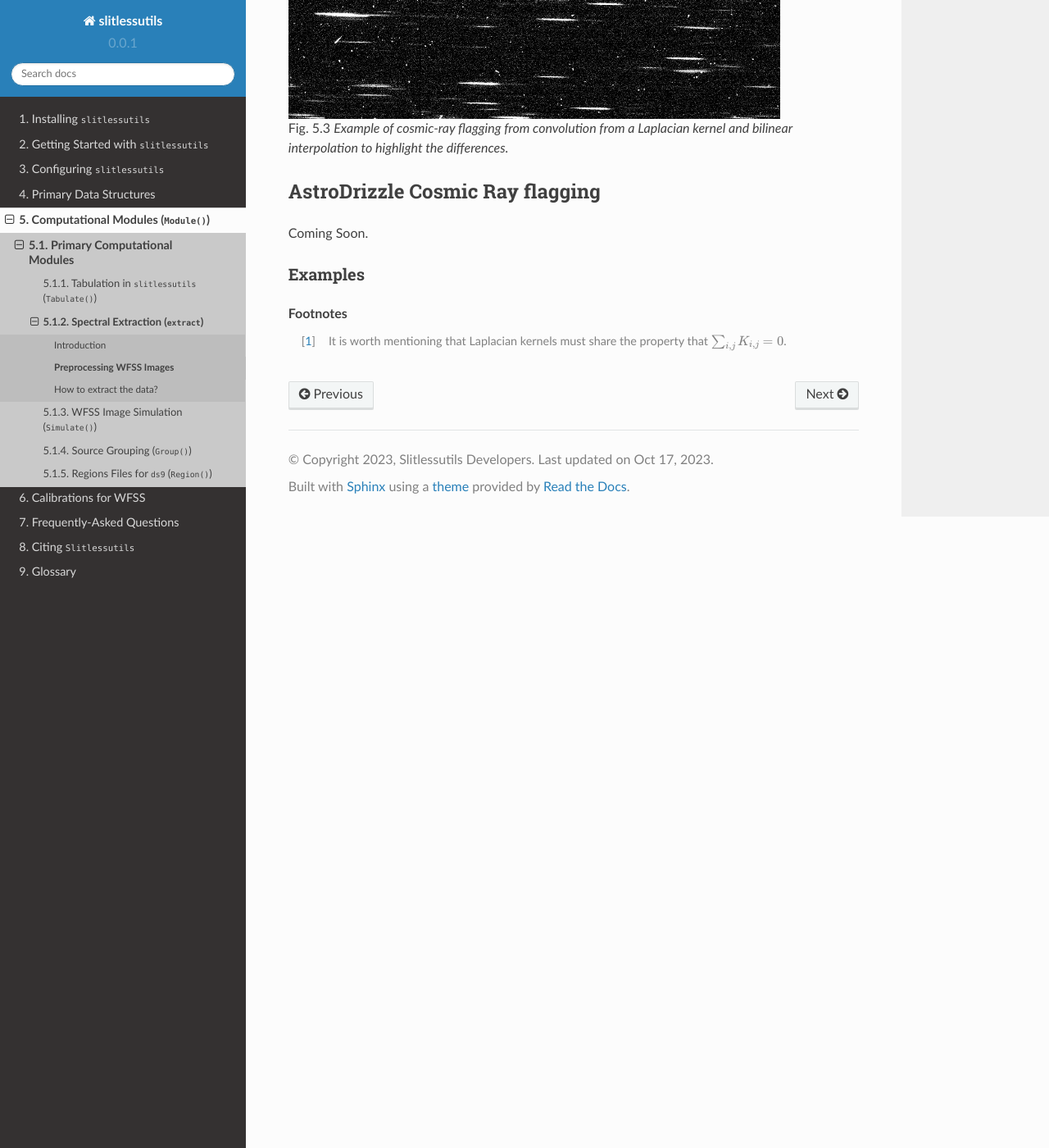
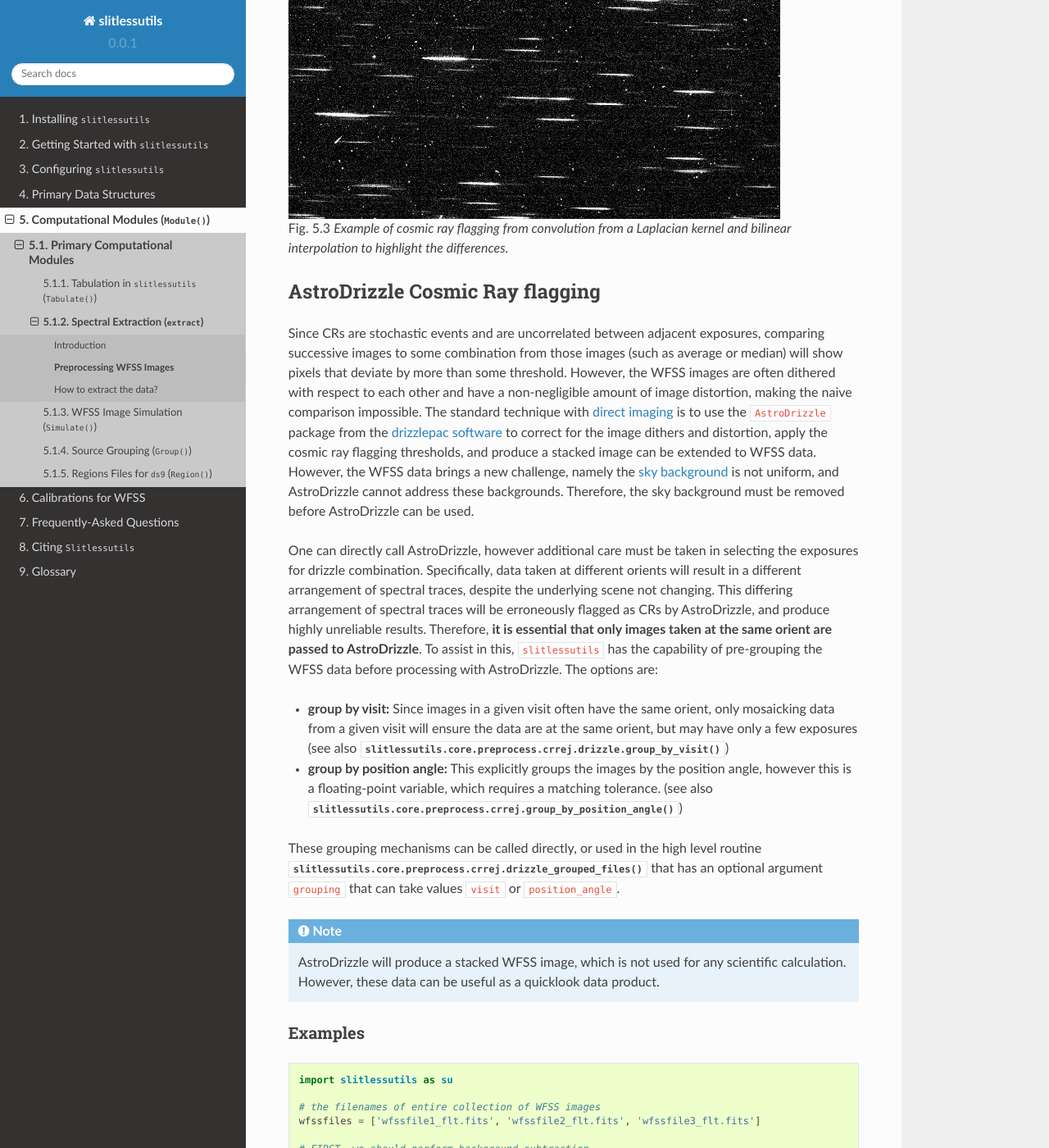
Before and after one commit to spacetelescope/slitlessutils, a Sphinx documentation site: the page built from docs/cosmicrays.rst, in a window 1280 px wide and 1400 px high, scrolled down 2119 px. Shown: the whole window at 82% size. Built offline with Sphinx 7.4.7 and the Read the Docs theme 2.0.0, drawn with Linux system fonts in a browser that asks for light colours; the version number is read from the project's files by our own code; some of the changed text lies outside the part shown.

Commit message:
first pass in cr-driz rst (#52)
* first pass in cr-driz rst

* fixing code directive

* fixing links

* fixed minor typos

* updating faq layout

* Update docs/glossary.rst

Co-authored-by: Ricky O'Steen <39831871+rosteen@users.noreply.github.com>

* Update docs/cosmicrays.rst

Co-authored-by: Ricky O'Steen <39831871+rosteen@users.noreply.github.com>

* Update docs/cosmicrays.rst

Co-authored-by: Ricky O'Steen <39831871+rosteen@users.noreply.github.com>

* Update docs/cosmicrays.rst

Co-authored-by: Ricky O'Steen <39831871+rosteen@users.noreply.github.com>

---------

Co-authored-by: Ricky O'Steen <39831871+rosteen@users.noreply.github.com>

```diff
--- a/docs/cosmicrays.rst
+++ b/docs/cosmicrays.rst
@@ -6,46 +6,32 @@ Cosmic Rays
 Introduction
 ------------
 
-Cosmic rays (CRs) are high energy particles that may often impart a
-large amount of charge that is unpredictable and has a
-characteristically sharp spatial profile.  For the multiaccum infrared
-detectors, the up-the-ramp sampling can flag the overwhelming majority
-of these events and populate the data-quality arrays (DQAs), the CCDs
-do not have any analogous flagging algorithms.  In this case, there
-are effectively two options for identifying pixels that
+:term:`Cosmic rays (CRs)<cosmic ray>` are high energy particles that may often impart a large amount of charge that is unpredictable and has a characteristically sharp spatial profile.  For the multiaccum infrared detectors, the up-the-ramp sampling can flag the overwhelming majority of these events and populate the :term:`data-quality arrays (DQAs)<data-quality array>`, the CCDs do not have any analogous flagging algorithms.  In this case, there are effectively two options for identifying pixels that
 
 #. deviate by some threshold between independent exposures; or
 
 #. have the sharp spatial profile.
 
-The former method is the canonical approach for standard imaging, but
-for grism data, this approach gets additionally complicated. At
-present, `slitlessutils` has tools to flag pixels based on the profile
-shapes.
+The former method is the canonical approach for standard imaging, but for WFSS data, this approach gets additionally complicated. At present, `slitlessutils` has tools to flag pixels based on the profile shapes.
+
+.. note::
+   Slitlessutils does not interpolate over cosmic rays, instead it assumes the data-quality array has been updated to reflect this pixel does not contain valid data.
 
 
 Edge Detection with Laplacians
 ------------------------------
 
-Detecting sharp edges in imaging has long been a subject of computer
-vision research, and one common technique is to identify regions where
-the flux distribution (:math:`I`) changes concavity.  This can be
-achieved by finding where the second derivative goes to zero, and the
-second derivative is given as the Laplacian:
+Detecting sharp edges in imaging has long been a subject of computer vision research, and one common technique is to identify regions where the flux distribution (:math:`I`) changes concavity.  This can be achieved by finding where the second derivative goes to zero, and the second derivative is given as the Laplacian:
 
 .. math::
    \nabla^2 I = \frac{\partial^2 I}{\partial x^2}+\frac{\partial^2 I}{\partial y^2}.
 
-For a pixelated light distribution, the Laplacian must be extended for
-finite differences, which is an approximation to the continuous case.
-One such approximation is given by:
+For a pixelated light distribution, the Laplacian must be extended for finite differences, which is an approximation to the continuous case.  One such approximation is given by:
 
 .. math::
    \nabla^2 I_{x,y} \approx \frac{I_{x+h,y}+I_{x-h,y}-4\,I_{x,y}+I_{x,y-h}+I_{x,y+h}}{h^2}
 
-and for :math:`h=1`, this expression is concisely given as a simple image
-convolution :math:`\nabla^2 I \approx K \ast I`.  `slitlessutils` offers
-several forms for the Laplacian covolution kernel:
+and for :math:`h=1`, this expression is concisely given as a simple image convolution :math:`\nabla^2 I \approx K \ast I`.  `slitlessutils` offers several forms for the Laplacian covolution kernel:
 
 .. math::
 
@@ -109,27 +86,47 @@ This will update the file in place, as the flag is set: :code:`inplace=True`.  S
    :width: 600
    :alt: Example for cosmic ray flagging and interpolation from convolution from a Laplacian kernel.
 
-   Example of cosmic-ray flagging from convolution from a Laplacian kernel and bilinear
-   interpolation to highlight the differences.
+   Example of cosmic ray flagging from convolution from a Laplacian kernel and bilinear interpolation to highlight the differences.
 
 
 AstroDrizzle Cosmic Ray flagging
 --------------------------------
 
-Coming Soon.
+Since CRs are stochastic events and are uncorrelated between adjacent exposures, comparing successive images to some combination from those images (such as average or median) will show pixels that deviate by more than some threshold.  However, the WFSS images are often dithered with respect to each other and have a non-negligible amount of image distortion, making the naive comparison impossible.  The standard technique with :term:`direct imaging` is to use the ``AstroDrizzle`` package from the `drizzlepac software <https://drizzlepac.readthedocs.io/en/latest/>`_ to correct for the image dithers and distortion, apply the cosmic ray flagging thresholds, and produce a stacked image can be extended to WFSS data.  However, the WFSS data brings a new challenge, namely the :doc:`sky background <background>` is not uniform, and AstroDrizzle cannot address these backgrounds.  Therefore, the sky background must be removed before AstroDrizzle can be used.
 
+One can directly call AstroDrizzle, however additional care must be taken in selecting the exposures for drizzle combination.  Specifically, data taken at different orients will result in a different arrangement of spectral traces, despite the underlying scene not changing.  This differing arrangement of spectral traces will be erroneously flagged as CRs by AstroDrizzle, and produce highly unreliable results.  Therefore, **it is essential that only images taken at the same orient are passed to AstroDrizzle**.  To assist in this, ``slitlessutils`` has the capability of pre-grouping the WFSS data before processing with AstroDrizzle. The options are:
 
+* **group by visit:** Since images in a given visit often have the same orient, only mosaicking data from a given visit will ensure the data are at the same orient, but may have only a few exposures (see also :func:`slitlessutils.core.preprocess.crrej.drizzle.group_by_visit()`)
 
+* **group by position angle:** This explicitly groups the images by the position angle, however this is a floating-point variable, which requires a matching tolerance.  (see also :func:`slitlessutils.core.preprocess.crrej.group_by_position_angle()`)
+
+These grouping mechanisms can be called directly, or used in the high level routine :func:`slitlessutils.core.preprocess.crrej.drizzle_grouped_files()` that has an optional argument ``grouping`` that can take values ``visit`` or ``position_angle``.
+
+.. note::
+   AstroDrizzle will produce a stacked WFSS image, which is not used for any scientific calculation.  However, these data can be useful as a quicklook data product.
 
 
 Examples
 ~~~~~~~~
 
+.. code:: python
 
+   import slitlessutils as su
 
+   # the filenames of entire collection of WFSS images
+   wfssfiles = ['wfssfile1_flt.fits', 'wfssfile2_flt.fits', 'wfssfile3_flt.fits']
 
+   # FIRST, we should perform background subtraction
+   for wfssfile in wfssfiles:
+      su.core.preprocess.background.mastersky(wfssfile, inplace=True)
+
+   # group images by VISIT before processing
+   su.core.preprocess.crrej.drizzle_grouped_files(wfssfiles, grouping='visit')
+
+   # group images by POSITION ANGLE before processing
+   su.core.preprocess.crrej.drizzle_grouped_files(wfssfiles, grouping='position_angle')
 
 
 .. rubric:: Footnotes
-.. [#f1] It is worth mentioning that Laplacian kernels must share the
+.. [#f1] It is worth noting that Laplacian kernels must share the
 	 property that :math:`\sum_{i,j}K_{i,j}=0`.
--- a/docs/glossary.rst
+++ b/docs/glossary.rst
@@ -18,7 +18,7 @@ Since many terms may be used colloquially and/or have different definitions in o
 		A model that describes the amount of light from an unrelated source that adversely affects the flux of the source in question.  These models are built on existing observations, usually broadband photometry, but can be spectroscopic data as well.  The concept of a *contamination model* only pertains to the :doc:`Single-Exposure Extraction <single>`, as the :doc:`Multi-Exposure Extraction <multi>` uses data at multiple position angles to mitigate contamination (see `Ryan, Casertano, & Pirzkal (2018) <https://ui.adsabs.harvard.edu/abs/2018PASP..130c4501R/abstract>`_ for more information).
 
 	cosmic ray
-		A high energy particle that imparts a significant amount of charge.  Cosmic rays often appear as very sharp, discontinuous features that do not reappear in successive images.
+		A high energy particle that imparts a significant amount of charge resulting in a very sharp, bright, and  discontinuous profile.  Since cosmic rays are stochastic in nature, they do not reappear in successive images.  Further, they are unrelated to the sources of interest and render their pixels unusable for science, therefore they must be flagged before any type of analysis.
 
 	damping target
 		The vector of spectra that the sparse-least squares solutions will tend to minimize high-frequency noise.  See scipy implementation of the `LSQR <https://docs.scipy.org/doc/scipy/reference/generated/scipy.sparse.linalg.lsqr.html>`_ algorithm.
@@ -31,6 +31,9 @@ Since many terms may be used colloquially and/or have different definitions in o
 
 	dispersed region
 		A subset of a source that has a single spectrum.  If a source has a single dispersed region, then it is said to be a :term:`simple source`.  Alternatively, a source that is decomposed into a many dispersed then it is a :term:`compound source`.
+
+	drizzle
+		A method for combining multiple images while correcting for image distortion.  See the `drizzlepac <https://drizzlepac.readthedocs.io/en/latest/>`_ documentation.
 
 	grism
 	    A transmissive and dispersive spectral element that often has a (nearly) constant rate of dispersion.  A grism differs from a :term:`prism` by having an additional diffractive surface on one side, which results in the constant dispersion, little spatial offset between the :term:`spectral trace` and :term:`undispersed position`, and multiple spectral orders.  See also :term:`prism`.
--- a/docs/instrumentfiles.rst
+++ b/docs/instrumentfiles.rst
@@ -76,14 +76,14 @@ where :math:`\lambda_0`, :math:`\lambda_1`, and :math:`\delta\lambda` are the st
 
 .. math::
   \begin{eqnarray}
-    \lambda_i &=& \lambda_0 + \delta\lambda\,i\,\frac{\alpha-1}{\alpha-i}\\
-    N &=& \lceil\frac{n-2+\alpha n}{n-2 + \alpha}\rceil
+    \lambda_i &=& \lambda_0 + \delta\lambda\,\left(\frac{\alpha-1}{\alpha-i}\right)\,i\\
+    N &=& \left\lceil\frac{n-2+\alpha n}{n-2 + \alpha}\right\rceil
   \end{eqnarray}
 
 where :math:`\Delta\lambda\!=\!(\lambda_1-\lambda_0)` and :math:`\alpha` is a *curvature* parameter that adjust the degree of non-linearity.  This form has several limiting forms worth mentioning. If :math:`\alpha=0`, then there will be a single wavelength element (:math:`N=1`), emulating the photometry from an imaging mode.  Second, if :math:`\alpha\gg n`, then the prism function approaches the linear form for a grism.
 
 .. note::
-  In general, users are discouraged from adjusting these settings in the reference files, and are recommended to instead use the interface (see :doc:`sources <sources>`).  Extraordinary care should be taken regarding the curvature parameter.
+  In general, users are discouraged from adjusting these settings in the reference files, and are recommended to instead use the API (see :doc:`sources <sources>`).  Extraordinary care should be taken regarding the curvature parameter.
 
 
 Detector Parameters
--- a/docs/single.rst
+++ b/docs/single.rst
@@ -68,4 +68,5 @@ The :term:`contamination model` processes through the exact same steps in :ref:`
 
 Example
 -------
-Coming Soon.
+
+See :file:`slitlessutils.examples.starfield` for a working example
```
Also changed, not shown: other parts of docs/cosmicrays.rst (+3 -12 lines), docs/faq.rst (+22 -8 lines).
